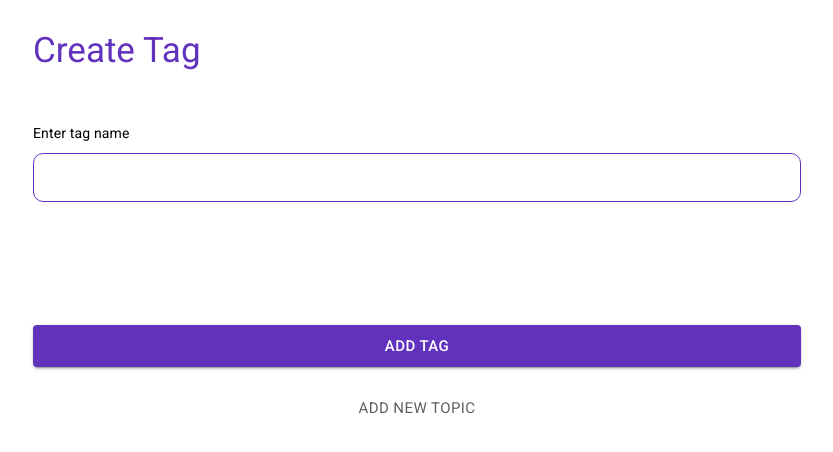
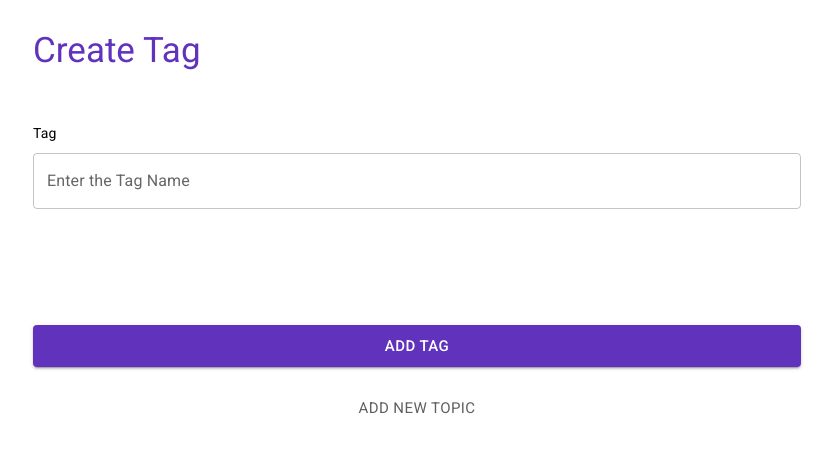
Before and after one commit to avasoft-mobility/cookbook, a React (Create React App) app: page /create/tag in a window 1280 px wide. Shown: the top 452 px of the page, without its empty margins (223-1056 px from the left). Built offline with nearby package versions, Linux system fonts and the light colour scheme; no server answers.

Commit message:
Refactor Input Component (#144)

```diff
--- a/src/components/wrapper_components/Input.WrapperComponent.tsx
+++ b/src/components/wrapper_components/Input.WrapperComponent.tsx
@@ -1,5 +1,12 @@
-import { InputBase } from "@mui/material";
 import React from "react";
+import {
+  createTheme,
+  InputBase,
+  TextField,
+  ThemeProvider,
+} from "@mui/material";
+
+import Color from "../../configs/ColorConfig";
 import Theme from "../../configs/ThemeConfig";
 
 interface InputProps {
@@ -12,9 +19,46 @@ interface InputProps {
   value?: string;
   inputTextStyle?: React.CSSProperties;
   onBlur?: React.FocusEventHandler<HTMLInputElement | HTMLTextAreaElement>;
+  type?: "outlined" | "normal";
+  errorText?: string;
+  style?: React.CSSProperties;
 }
 
 const Input: React.FC<InputProps> = (props) => {
+  const theme = createTheme({
+    palette: {
+      primary: {
+        main: Color.primaryColor,
+        light: Color.primaryTintColor,
+      },
+    },
+  });
+
+  const outlinedInputTextField = () => {
+    return (
+      <ThemeProvider theme={theme}>
+        <TextField
+          error={props.errorText !== "" ? true : false}
+          id="outlined-basic"
+          fullWidth
+          label={props.errorText === "" ? props.placeHolderText : "error"}
+          helperText={props.errorText !== "" ? props.errorText : null}
+          variant="outlined"
+          onChange={props.onChange}
+          onBlur={props.onBlur}
+          value={props.value}
+          multiline
+          sx={props.style}
+          rows={props.numberOfLines}
+        />
+      </ThemeProvider>
+    );
+  };
+
+  if (props.type === "outlined") {
+    return outlinedInputTextField();
+  }
+
   return (
     <InputBase
       sx={
@@ -43,3 +87,4 @@ const Input: React.FC<InputProps> = (props) => {
 };
 
 export default Input;
+export type { InputProps };
--- a/src/pages/create_pages/CreateStack.page.tsx
+++ b/src/pages/create_pages/CreateStack.page.tsx
@@ -101,24 +101,18 @@ const Stackpage = () => {
           <Text variant={"body2"} color={""}>
             Stack Name
           </Text>
-          <div style={style.inputContainer}>
+          <div>
             <Input
               onChange={(event) => {
                 onInputChange(event);
               }}
               onBlur={onInputBlur}
-              inputTextStyle={{
-                width: "100%",
-                fontSize: "16px",
-                padding: "12px 8px",
-                color: Theme.palette.text.secondary,
-              }}
+              type={"outlined"}
+              placeHolderText="Enter the Stack Name"
+              style={{ marginTop: "10px" }}
+              errorText={stackData?.errors ? stackData.errors : ""}
             />
           </div>
-
-          <Text variant={"inherit"} color={"#DB4437"}>
-            {stackData?.errors}
-          </Text>
         </div>
 
         <div style={style.buttonContainer}>
--- a/src/pages/create_pages/CreateTag.page.tsx
+++ b/src/pages/create_pages/CreateTag.page.tsx
@@ -100,26 +100,20 @@ const CreateTagPage = () => {
       <div style={{ ...style.subContainer, ...{ flexDirection: "column" } }}>
         <div style={style.bodyContainer}>
           <Text variant={"body2"} color={""}>
-            Enter tag name
+            Tag
           </Text>
-          <div style={style.inputContainer}>
+          <div>
             <Input
               onChange={(event) => {
                 onInputChange(event);
               }}
               onBlur={onInputBlur}
-              inputTextStyle={{
-                width: "100%",
-                fontSize: "16px",
-                padding: "12px 8px",
-                color: Theme.palette.text.secondary,
-              }}
+              type={"outlined"}
+              placeHolderText="Enter the Tag Name"
+              style={{ marginTop: "10px" }}
+              errorText={tagData?.errors ? tagData.errors : ""}
             />
           </div>
-
-          <Text variant={"inherit"} color={"#DB4437"}>
-            {tagData?.errors}
-          </Text>
         </div>
 
         <div style={style.buttonContainer}>
--- a/src/pages/create_pages/CreateTopic.Page.tsx
+++ b/src/pages/create_pages/CreateTopic.Page.tsx
@@ -241,7 +241,7 @@ const TopicPage = () => {
             <Text variant="body2" color={Theme.palette.text.secondary}>
               Name
             </Text>
-            <div style={styles.topicInputContainer}>
+            <div>
               <Input
                 onChange={(event) => {
                   getTopic(event.target.value);
@@ -249,22 +249,12 @@ const TopicPage = () => {
                 onBlur={(event) => {
                   onblurTopic(event.target.value);
                 }}
-                inputTextStyle={{
-                  width: "100%",
-                  fontSize: "16px",
-                  padding: "12px 8px",
-                  color: Theme.palette.text.secondary,
-                }}
+                type={"outlined"}
+                placeHolderText="Enter the name"
+                style={{ marginTop: "10px" }}
+                errorText={errors.name ? "* Topic not to be empty" : ""}
               />
             </div>
-            <Text
-              color={
-                errors.name ? Color.errorMessage : Theme.palette.text.primary
-              }
-              variant="body2"
-            >
-              * Topic not to be empty
-            </Text>
           </div>
           <div style={styles.inputsContainer}>
             <ActionableMultiSelectChip
@@ -320,8 +310,8 @@ const TopicPage = () => {
                     >
                       <div
                         style={{
-                          ...styles.topicInputContainer,
-                          ...{ marginRight: "20px" },
+                          marginRight: "20px",
+                          width: "100%",
                         }}
                       >
                         <Input
@@ -329,12 +319,10 @@ const TopicPage = () => {
                             onLinkChange(value.id, event.target.value);
                           }}
                           value={value.url}
-                          inputTextStyle={{
-                            width: "100%",
-                            fontSize: "16px",
-                            padding: "12px 8px",
-                            color: Theme.palette.text.secondary,
-                          }}
+                          type={"outlined"}
+                          placeHolderText="Enter the Reference"
+                          style={{ marginTop: "10px" }}
+                          errorText=""
                         />
                       </div>
                       <IconButton
```
